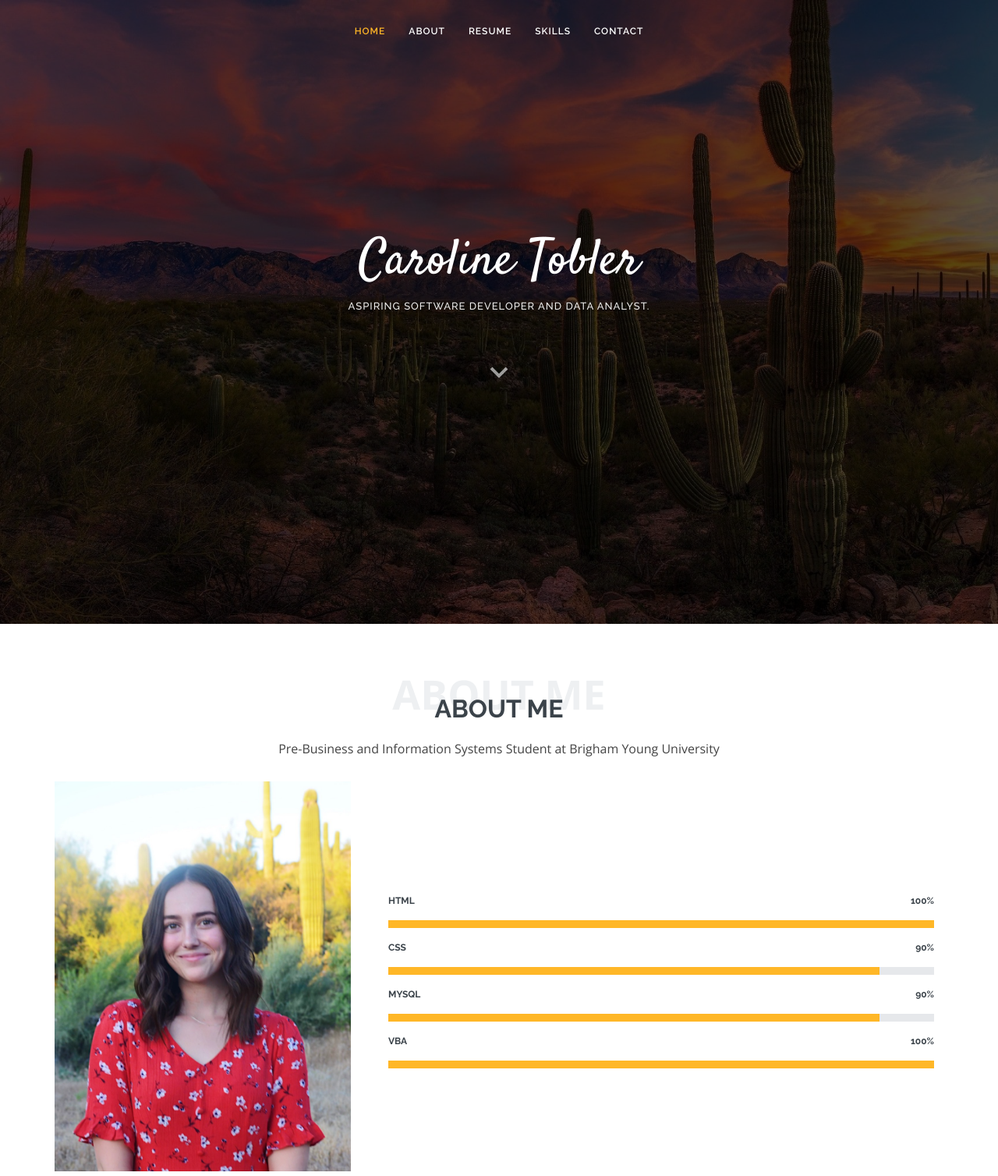
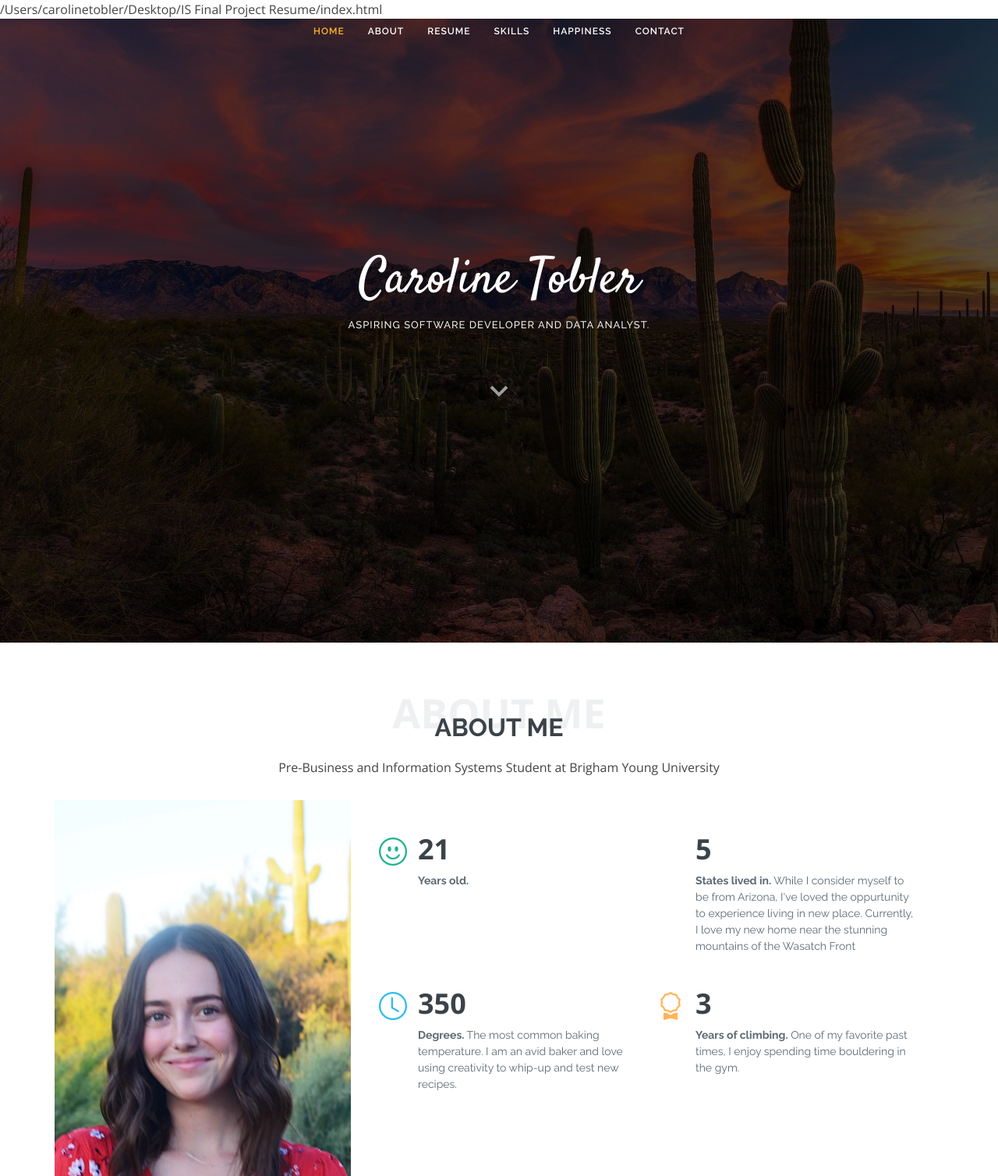
Before and after one commit to CarolineTobl/Final-Final-IS-201, a plain HTML site: page index.html in a window 1280 px wide. Shown: the top 1508 px of the page at 78% size. Drawn offline with nearby package versions, Linux system fonts and the light colour scheme.

Commit message:
Add files via upload

```diff
--- a/index.html
+++ b/index.html
@@ -1,7 +1,7 @@
 <!DOCTYPE html>
 <html lang="en">
 
-<head>
+<head>/Users/carolinetobler/Desktop/IS Final Project Resume/index.html
   <meta charset="utf-8">
   <meta content="width=device-width, initial-scale=1.0" name="viewport">
 
@@ -45,7 +45,7 @@
         <li><a class="nav-link scrollto" href="#about">About</a></li>
         <li><a class="nav-link scrollto" href="#resume">Resume</a></li>
         <li><a class="nav-link scrollto" href="#skills">Skills</a></li>
-        <!--<li><a class="nav-link scrollto " href="fromscratch.html">Happiness</a></li> -->
+        <li><a class="nav-link scrollto " href="fromscratch.html">Happiness</a></li>
         <!--<li class="dropdown"><a href="#"><span>Drop Down</span> <i class="bi bi-chevron-down"></i></a>
           <ul>
             <li><a href="#">Drop Down 1</a></li>
@@ -112,7 +112,7 @@
                   </ul>
                 </div>
               </div> -->
-              <!--<div class="row mt-n4">
+              <div class="row mt-n4">
                 <div class="col-md-6 mt-5 d-md-flex align-items-md-stretch">
                   <div class="count-box">
                     <i class="bi bi-emoji-smile" style="color: #20b38e;"></i>
@@ -146,7 +146,8 @@
                 </div>
               </div>
             </div>
-            <!- End .content-->
+
+            <!-- End .content-->
 
 
             <div>
```
